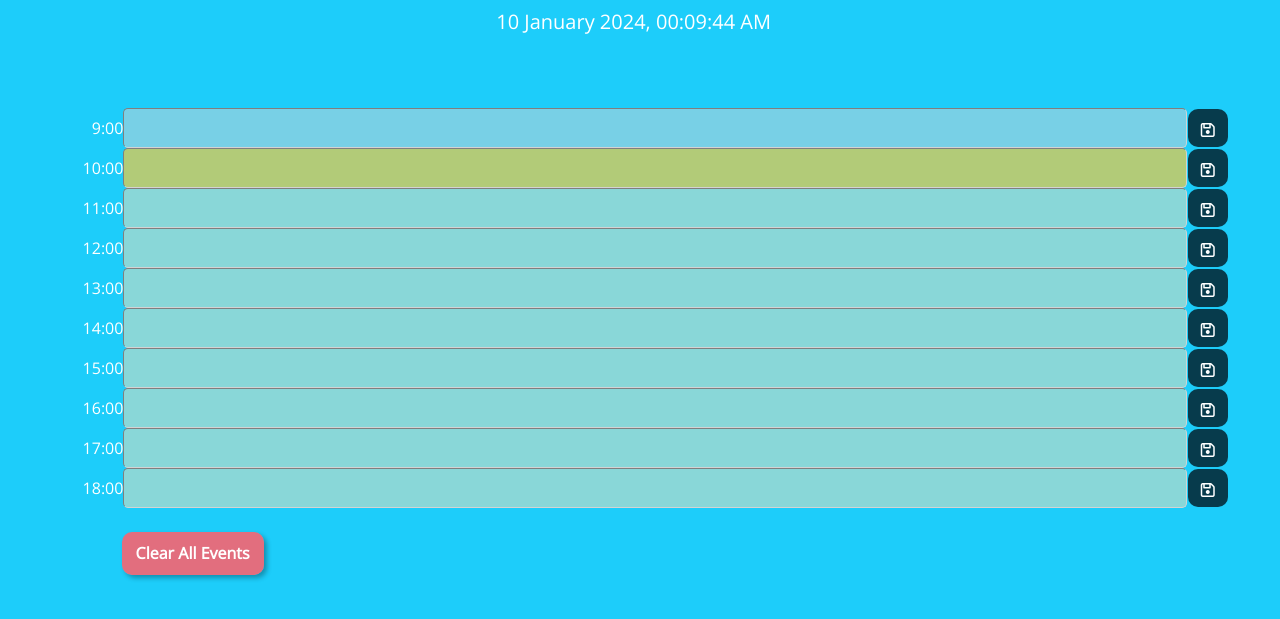
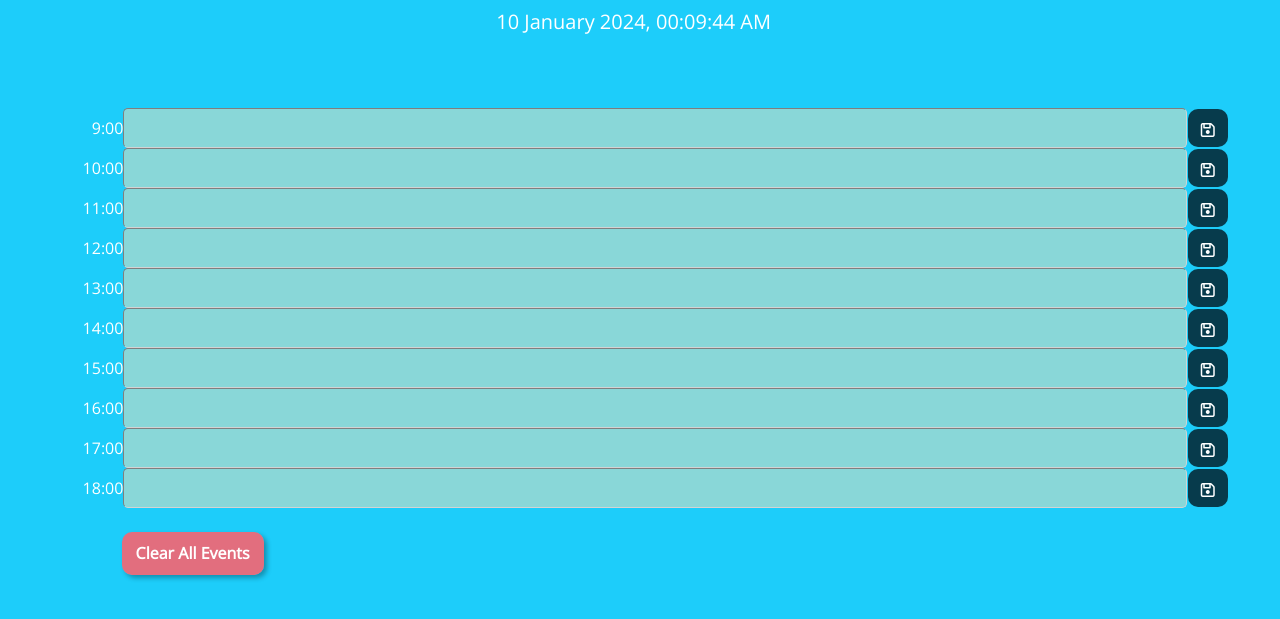
Before and after one commit to jennysiu/workDayScheduler, a plain HTML site: page index.html in a window 1280 px wide. Shown: the part 169-788 px from the top of the page. Drawn offline with nearby package versions, Linux system fonts and the light colour scheme.

Commit message:
commented out test hour

```diff
--- a/assets/css/style.css
+++ b/assets/css/style.css
@@ -70,7 +70,7 @@ header {
 }
 
 .past {
-  background-color: rgba(211, 211, 211, 0.5);;
+  background-color: rgba(135, 132, 132, 0.806);;
   color: rgb(64, 64, 64);
 }
 
--- a/assets/js/script.js
+++ b/assets/js/script.js
@@ -41,8 +41,9 @@ hours.forEach(hour => {
   .val(savedEvent)
   timeBlock.append(textBlock);
 
-  // var currentHour = dayjs().format("HH");
-    var currentHour = 10;
+  var currentHour = dayjs().format("HH");
+  // for Testing colours
+  // var currentHour = 10;
   // convert hours to integers so we can use comparison logics
   var intHour = parseInt(hour);
   var intCurrentHour = parseInt(currentHour);
```
